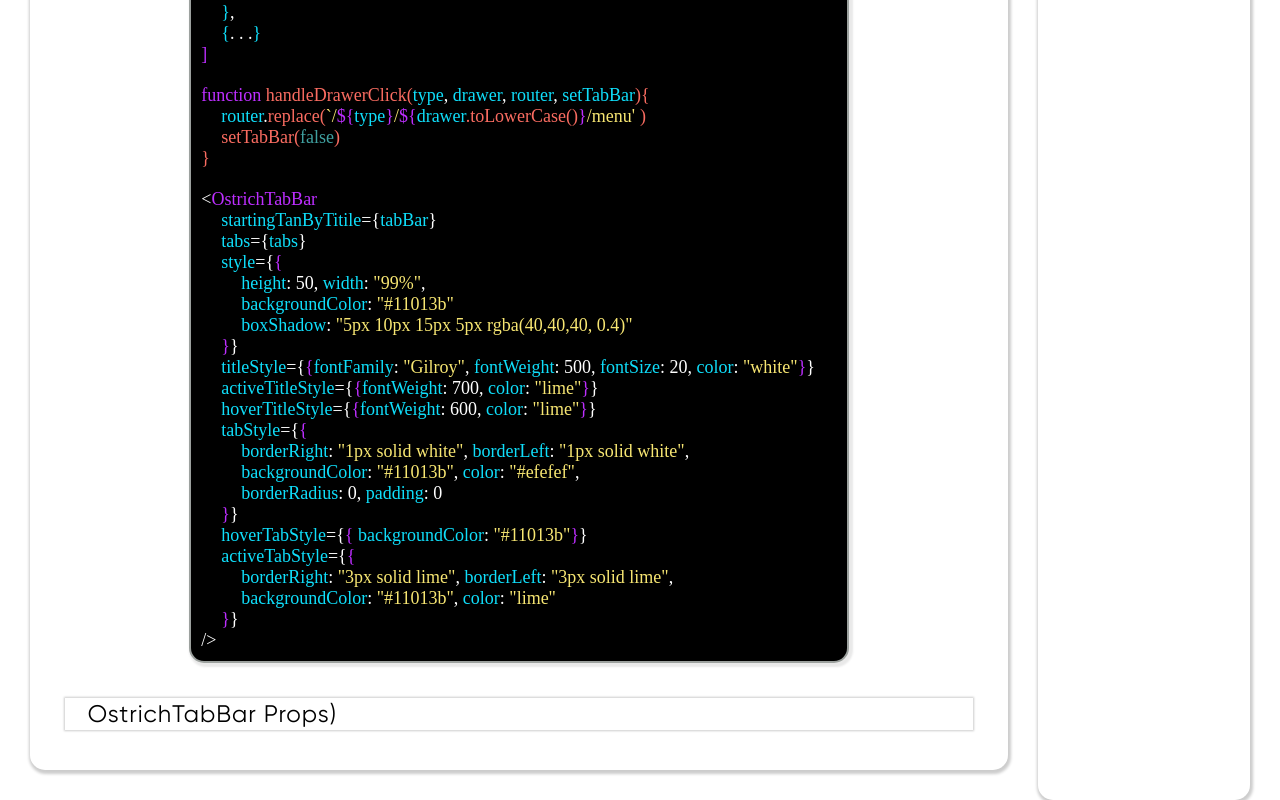
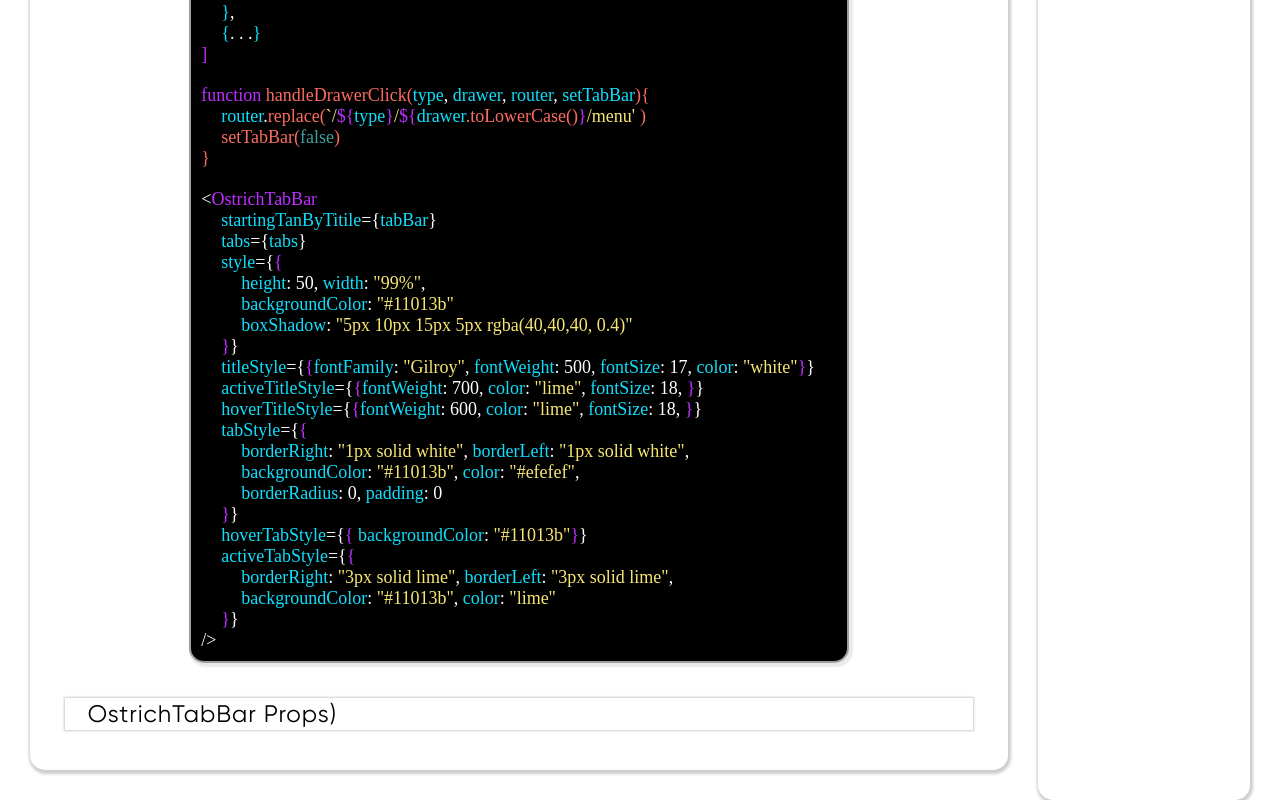
Before and after one commit to NLanese/the-codex, a Next.js app: page /showcases/ostrich-components/ostrich-showcase in a window 1280 px wide. Shown: the part 7289-8089 px from the top of the page. Built offline with nearby package versions, Linux system fonts and the light colour scheme.

Commit message:
Update ostrich-showcase.js

```diff
--- a/pages/showcases/ostrich-components/ostrich-showcase.js
+++ b/pages/showcases/ostrich-components/ostrich-showcase.js
@@ -2184,7 +2184,7 @@ export default function OstrichShowcase() {
                                 <span style={Styles.Code.var}>fontWeight</span>
                                 <span style={Styles.Code.reg}>: 500,  </span>
                                 <span style={Styles.Code.var}>fontSize</span>
-                                <span style={Styles.Code.reg}>: 20,  </span>
+                                <span style={Styles.Code.reg}>: 17,  </span>
                                 <span style={Styles.Code.var}> color</span>
                                 <span style={Styles.Code.reg}>: </span>
                                 <span style={Styles.Code.str}>"white"</span>
@@ -2207,6 +2207,9 @@ export default function OstrichShowcase() {
                                 <span style={Styles.Code.var}> color</span>
                                 <span style={Styles.Code.reg}>: </span>
                                 <span style={Styles.Code.str}>"lime"</span>
+                                <span style={Styles.Code.reg}>, </span>
+                                <span style={Styles.Code.var}>fontSize</span>
+                                <span style={Styles.Code.reg}>: 18,  </span>
 
                                 <span style={Styles.Code.keyword}>{"}"}</span>
                                 <span style={Styles.Code.reg}>{"}"}</span>
@@ -2226,6 +2229,9 @@ export default function OstrichShowcase() {
                                 <span style={Styles.Code.var}> color</span>
                                 <span style={Styles.Code.reg}>: </span>
                                 <span style={Styles.Code.str}>"lime"</span>
+                                <span style={Styles.Code.reg}>, </span>
+                                <span style={Styles.Code.var}>fontSize</span>
+                                <span style={Styles.Code.reg}>: 18,  </span>
 
                                 <span style={Styles.Code.keyword}>{"}"}</span>
                                 <span style={Styles.Code.reg}>{"}"}</span>
```
